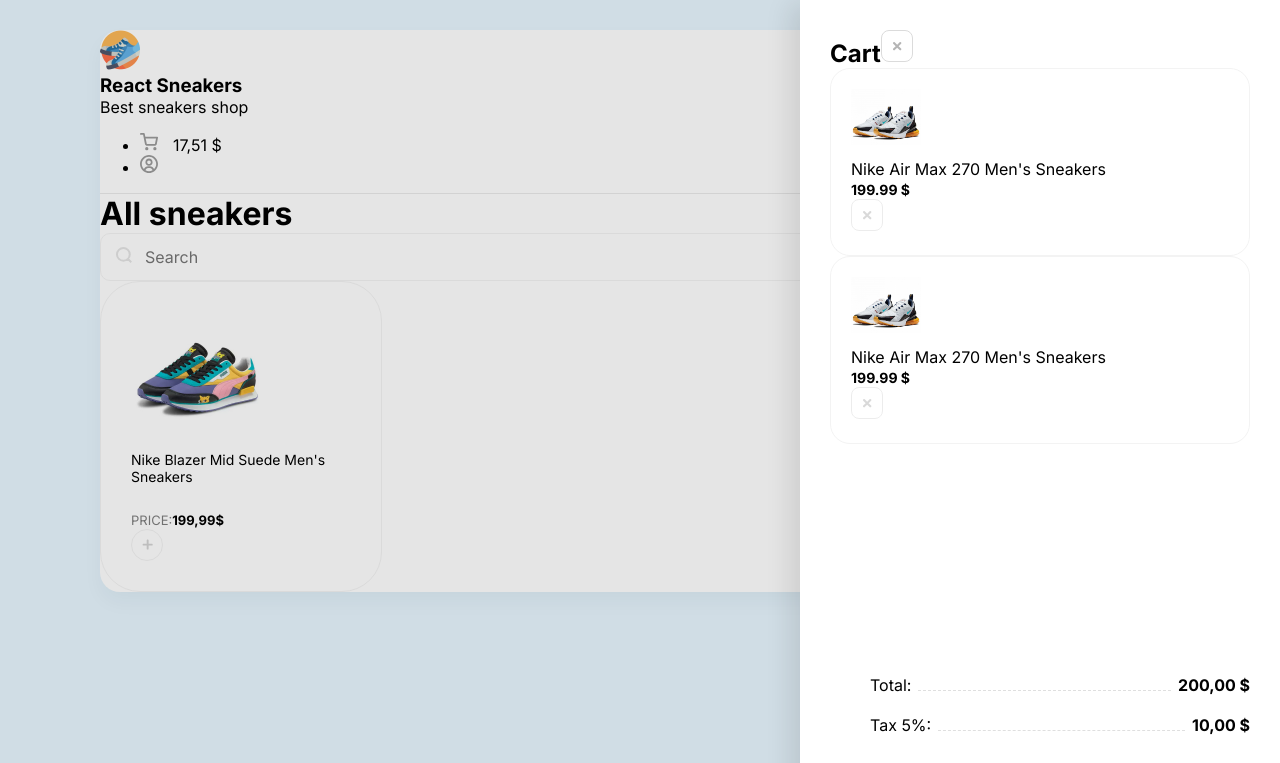
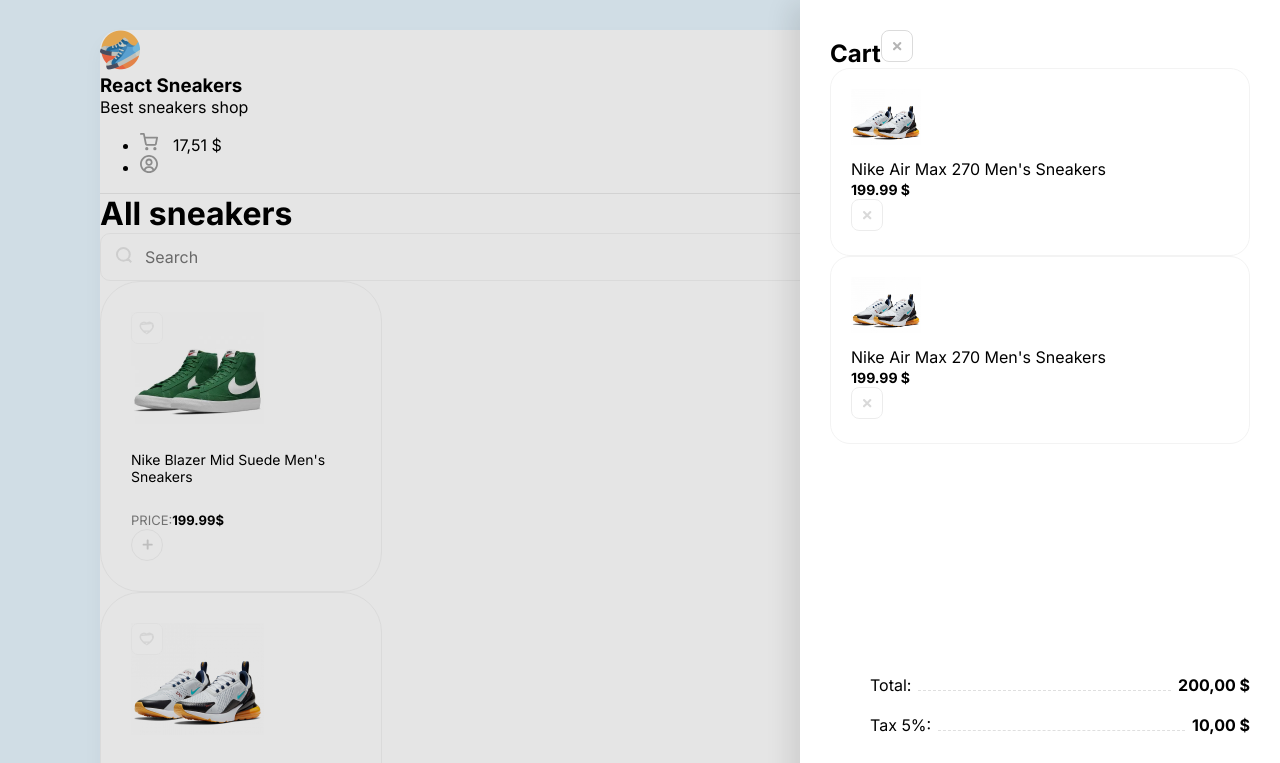
Before and after one commit to AramAfunts/React-Sneakers, a React (Create React App) app: page / in a window 1280 px wide. Shown: the top 763 px of the page. Built offline with nearby package versions, Linux system fonts and the light colour scheme.

Commit message:
Refactoring + adding CSS modules

```diff
--- a/src/App.js
+++ b/src/App.js
@@ -3,6 +3,30 @@
 import { Drawer } from "./components/Drawer";
 
 function App() {
+
+  const sneakersArr = [
+    {
+      name: "Nike Blazer Mid Suede Men's Sneakers",
+      price: 199.99,
+      imageUrl: '/img/sneakers/1.jpg'
+    },
+    {
+      name: "Nike Air Max 270 Men's Sneakers",
+      price: 179.99,
+      imageUrl: '/img/sneakers/2.jpg'
+    },
+    {
+      name: "Nike Blazer Mid Suede Men's Sneakers",
+      price: 159.99,
+      imageUrl: '/img/sneakers/3.jpg'
+    },
+    {
+      name: "Puma X Aka Boku Future Rider Sneakers",
+      price: 119.99,
+      imageUrl: '/img/sneakers/4.jpg'
+    }
+  ]
+
   return (
     <div className="wrapper clear">
       <Drawer />
@@ -16,7 +40,7 @@
           </div>
         </div>
         <div className="d-flex">
-          <Card />
+          {sneakersArr.map( (sneaker) => <Card name={sneaker.name} price={sneaker.price} imageUrl={sneaker.imageUrl} onClick={() => console.log(sneaker)} /> )}
         </div>
       </div>
     </div>
--- a/src/components/Card.js
+++ /dev/null
@@ -1,18 +0,0 @@
-
-export function Card() {
-  return (
-    <div className="card">
-      <img width={133} height={112} src="/img/sneakers/4.jpg" alt="sneaker" />
-      <h5>Nike Blazer Mid Suede Men's Sneakers</h5>
-      <div className="d-flex justify-between align-center">
-        <div className="d-flex flex-column">
-          <span>Price:</span>
-          <b>199,99$</b>
-        </div>
-        <button className="button">
-          <img width={11} height={11} src="/img/plus.svg" alt="plus" />
-        </button>
-      </div>
-    </div>
-  );
-}
--- /dev/null
+++ b/src/components/Card/Card.module.scss
@@ -0,0 +1,33 @@
+.card {
+  border: 1px solid #f3f3f3;
+  padding: 30px;
+  width: 220px;
+  border-radius: 40px;
+  margin-right: 30px;
+  transition: box-shadow 0.2s ease-in-out, transform 0.2s ease-in-out;
+
+  &:hover {
+    box-shadow: 0px 20px 35px rgba(0, 0, 0, 0.06);
+    transform: translateY(-5px);
+  }
+
+  .favorite {
+    position: absolute;
+    cursor: pointer;
+  }
+
+  span {
+    font-size: 13px;
+    opacity: 0.5;
+    text-transform: uppercase;
+  }
+
+  b {
+    font-size: 13px;
+  }
+
+  h5 {
+    font-weight: 400;
+    font-size: 14px;
+  }
+}
--- /dev/null
+++ b/src/components/Card/index.js
@@ -0,0 +1,22 @@
+import classes from './Card.module.scss'
+
+export function Card(props) {
+  return (
+    <div className={classes.card}>
+      <div className={classes.favorite}>
+        <img src='./img/unliked.svg' alt='unliked' />
+      </div>
+      <img width={133} height={112} src={props.imageUrl} alt="sneaker" />
+      <h5>{props.name}</h5>
+      <div className="d-flex justify-between align-center">
+        <div className="d-flex flex-column">
+          <span>Price:</span>
+          <b>{props.price}$</b>
+        </div>
+        <button className="button" onClick={props.onClick}>
+          <img width={11} height={11} src="/img/plus.svg" alt="plus" />
+        </button>
+      </div>
+    </div>
+  );
+}
--- a/src/index.scss
+++ b/src/index.scss
@@ -34,40 +34,6 @@
 .content {
   h1 {
     margin: 0;
-  }
-}
-
-.card {
-  border: 1px solid #f3f3f3;
-  padding: 30px;
-  width: 220px;
-  border-radius: 40px;
-  margin-right: 30px;
-  transition: box-shadow 0.2s ease-in-out, transform 0.2s ease-in-out;
-
-  &:hover {
-    box-shadow: 0px 20px 35px rgba(0, 0, 0, 0.06);
-    transform: translateY(-5px);
-  }
-
-  .favorite {
-    position: absolute;
-    cursor: pointer;
-  }
-
-  span {
-    font-size: 13px;
-    opacity: 0.5;
-    text-transform: uppercase;
-  }
-
-  b {
-    font-size: 13px;
-  }
-
-  h5 {
-    font-weight: 400;
-    font-size: 14px;
   }
 }
 
```
